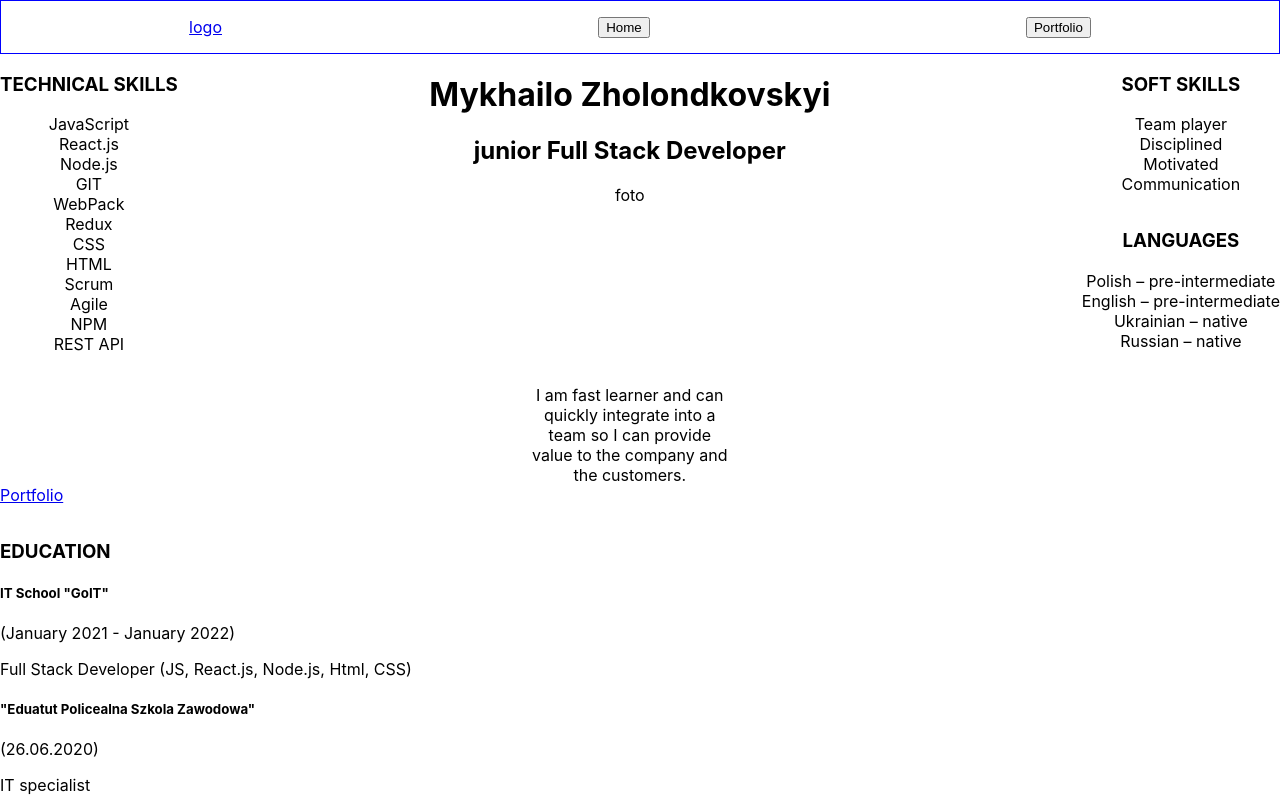
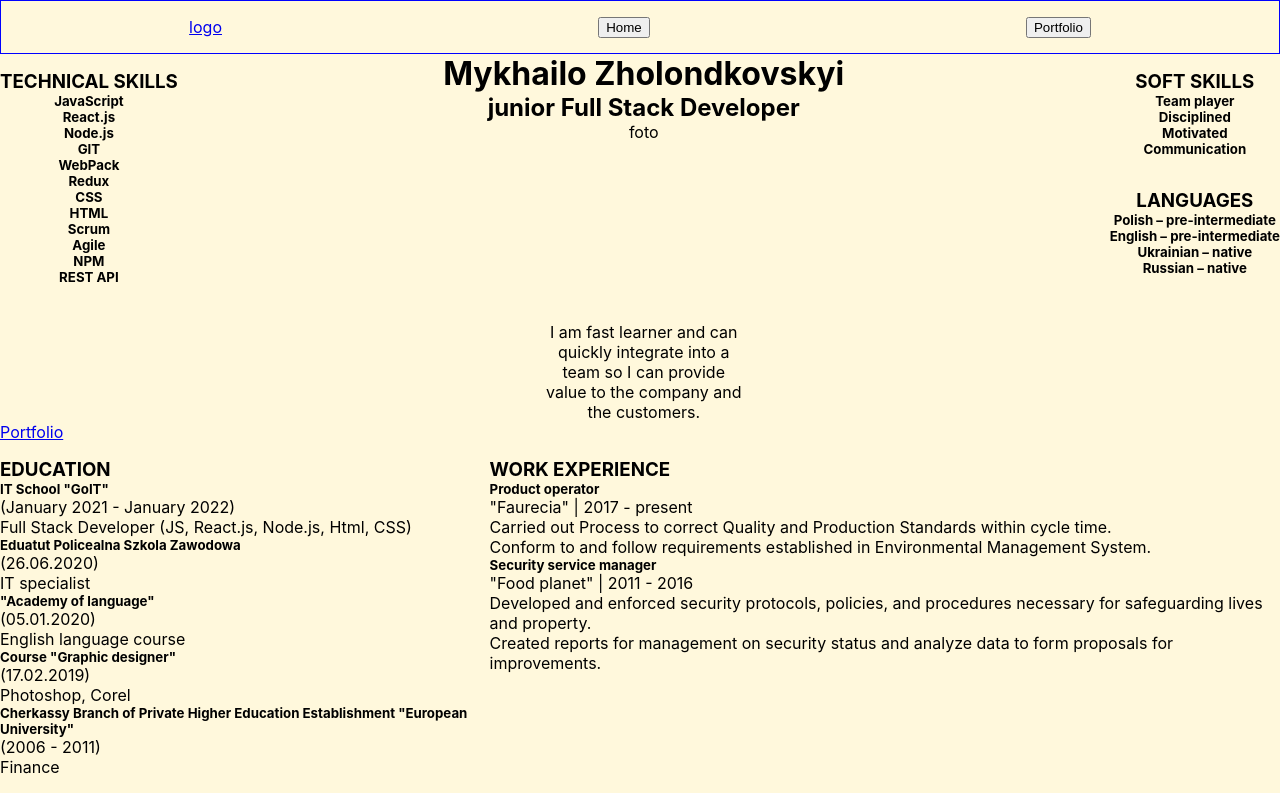
Before and after one commit to MishanyaZh/about-me, a React (Create React App) app: page / in a window 1280 px wide. Shown: the top 800 px of the page. Built offline with nearby package versions, Linux system fonts and the light colour scheme.

Commit message:
EDUCATION-and-WORK_EXPERIENCE

```diff
--- a/src/App.css
+++ b/src/App.css
@@ -1,5 +1,16 @@
 .App {
+  background-color: cornsilk;
   /* text-align: center; */
+}
+
+.Navigation {
+  display: flex;
+  flex-direction: row;
+  justify-content: space-around;
+  align-items: center;
+  color: blue;
+  cursor: pointer;
+  border: 1px solid blue;
 }
 
 .App-logo {
@@ -36,13 +47,3 @@
     transform: rotate(360deg);
   }
 }
-
-.Navigation {
-  display: flex;
-  flex-direction: row;
-  justify-content: space-around;
-  align-items: center;
-  color: blue;
-  cursor: pointer;
-  border: 1px solid blue;
-}
--- a/src/App.jsx
+++ b/src/App.jsx
@@ -1,15 +1,16 @@
 import React, { Suspense } from 'react';
-import { Routes, Route, Navigate, Link } from 'react-router-dom';
+import { Routes, Route } from 'react-router-dom';
 
 import Navigation from './components/Navigation/Navigation';
 import Portfolio from './views/Portfolio';
 import Home from './views/Home/Home';
 
-import './App.css';
+import { AppBox } from './App.styled';
+// import './App.css';
 
 const App = () => {
   return (
-    <div className="App">
+    <AppBox>
       <Navigation />
       <Suspense fallback={null}>
         <Routes>
@@ -17,7 +18,7 @@ const App = () => {
           <Route path="portfolio" element={<Portfolio />} />
         </Routes>
       </Suspense>
-    </div>
+    </AppBox>
   );
 };
 
--- /dev/null
+++ b/src/App.styled.jsx
@@ -0,0 +1,5 @@
+import styled from '@emotion/styled';
+
+export const AppBox = styled.div`
+  background-color: cornsilk;
+`;
--- a/src/Skills/Skills.js
+++ b/src/Skills/Skills.js
@@ -26,3 +26,52 @@ export const LANGUAGES = [
   'Ukrainian – native',
   'Russian – native',
 ];
+
+export const EDUCATION = [
+  {
+    subtitle: 'IT School "GoIT"',
+    date: '(January 2021 - January 2022)',
+    skills: ['Full Stack Developer (JS, React.js, Node.js, Html, CSS)'],
+  },
+  {
+    subtitle: 'Eduatut Policealna Szkola Zawodowa',
+    date: '(26.06.2020)',
+    skills: ['IT specialist'],
+  },
+  {
+    subtitle: '"Academy of language"',
+    date: '(05.01.2020)',
+    skills: ['English language course'],
+  },
+  {
+    subtitle: 'Course "Graphic designer"',
+    date: '(17.02.2019)',
+    skills: ['Photoshop, Corel'],
+  },
+  {
+    subtitle:
+      'Cherkassy Branch of Private Higher Education Establishment "European University"',
+    date: '(2006 - 2011)',
+    skills: ['Finance'],
+  },
+];
+
+export const WORK_EXPERIENCE = [
+  {
+    subtitle: 'Product operator',
+    date: '"Faurecia" | 2017 - present',
+    skills: [
+      'Carried out Process to correct Quality and Production Standards within cycle time.',
+      'Conform to and follow requirements established in Environmental Management System.',
+    ],
+  },
+
+  {
+    subtitle: 'Security service manager',
+    date: '"Food planet" | 2011 - 2016',
+    skills: [
+      'Developed and enforced security protocols, policies, and procedures necessary for safeguarding lives and property.',
+      'Created reports for management on security status and analyze data to form proposals for improvements.',
+    ],
+  },
+];
--- a/src/components/Education/Education.jsx
+++ /dev/null
@@ -1,40 +0,0 @@
-import { EductionBox } from './Education.styled';
-const Education = () => {
-  return (
-    <EductionBox>
-      <ul>
-        <h3>EDUCATION</h3>
-        <li>
-          <h5>IT School "GoIT"</h5>
-          <span>(January 2021 - January 2022)</span>
-          <p>Full Stack Developer (JS, React.js, Node.js, Html, CSS)</p>
-        </li>
-        <li>
-          <h5>"Eduatut Policealna Szkola Zawodowa"</h5>
-          <span>(26.06.2020)</span>
-          <p>IT specialist</p>
-        </li>
-        <li>
-          <h5>Academy of language</h5>
-          <span>(05.01.2020)</span>
-          <p>English language course</p>
-        </li>
-        <li>
-          <h5>Course "Graphic designer"</h5>
-          <span>(17.02.2019)</span>
-          <p>(Photoshop, Corel)</p>
-        </li>
-        <li>
-          <h5>
-            Cherkassy Branch of Private Higher Education Establishment "European
-            University"
-          </h5>
-          <span>(2006 - 2011)</span>
-          <p>Finance</p>
-        </li>
-      </ul>
-    </EductionBox>
-  );
-};
-
-export default Education;
--- a/src/components/Education/Education.styled.jsx
+++ /dev/null
@@ -1,5 +0,0 @@
-import styled from '@emotion/styled';
-
-export const EductionBox = styled.div`
-  display: flex;
-`;
--- a/src/components/SkillsList/SkilsList.jsx
+++ b/src/components/SkillsList/SkilsList.jsx
@@ -1,13 +1,26 @@
-// import { TECHNICAL_SKILLS } from '../../json/TECHNICAL-SKILLS';
-
-const SkillsList = ({ SKILLS, title }) => {
+const SkillsList = ({ SKILLS, title, type }) => {
   return (
     <div>
       <ul>
         <h3>{title}</h3>
-        {SKILLS.map((item, index) => (
-          <li key={index}>{item}</li>
-        ))}
+        {type !== 'DownPage' &&
+          SKILLS.map((item, index) => (
+            <li key={index}>
+              <h5>{item}</h5>
+            </li>
+          ))}
+        {type === 'DownPage' &&
+          SKILLS.map((item, index) => (
+            <li key={index}>
+              <h5>{item.subtitle}</h5>
+              <span>{item.date}</span>
+              <ul>
+                {item.skills.map((skill, index) => (
+                  <li key={index}>{skill}</li>
+                ))}
+              </ul>
+            </li>
+          ))}
       </ul>
     </div>
   );
--- a/src/index.css
+++ b/src/index.css
@@ -23,3 +23,11 @@ ol {
   list-style: none;
   padding: 0;
 }
+
+h1,
+h2,
+h3,
+h4,
+h5 {
+  margin: 0;
+}
--- a/src/views/Home/Home.jsx
+++ b/src/views/Home/Home.jsx
@@ -3,10 +3,21 @@ import { Link } from 'react-router-dom';
 
 import MainInfo from '../../components/MainInfo/MainInfo';
 import SkillsList from '../../components/SkillsList/SkilsList';
-import Education from '../../components/Education/Education';
 
-import { FrontPage, TechnicalSkills, SoftSkills } from './Home.styled';
-import { TECHNICAL_SKILLS, SOFT_SKILLS, LANGUAGES } from '../../Skills/Skills';
+import {
+  FrontPage,
+  TechnicalSkills,
+  SoftSkills,
+  DownPage,
+} from './Home.styled';
+import {
+  TECHNICAL_SKILLS,
+  SOFT_SKILLS,
+  LANGUAGES,
+  EDUCATION,
+  WORK_EXPERIENCE,
+} from '../../Skills/Skills';
+
 const Home = () => {
   return (
     <div>
@@ -21,7 +32,14 @@ const Home = () => {
         </SoftSkills>
       </FrontPage>
       <Link to="/portfolio">Portfolio</Link>
-      <Education />
+      <DownPage>
+        <SkillsList SKILLS={EDUCATION} title={'EDUCATION'} type="DownPage" />
+        <SkillsList
+          SKILLS={WORK_EXPERIENCE}
+          title={'WORK EXPERIENCE'}
+          type="DownPage"
+        />
+      </DownPage>
     </div>
   );
 };
--- a/src/views/Home/Home.styled.jsx
+++ b/src/views/Home/Home.styled.jsx
@@ -24,3 +24,11 @@ export const SoftSkills = styled.div`
     justify-content: space-around;
   }
 `;
+
+export const DownPage = styled.div`
+  display: flex;
+  justify-content: space-around;
+  @media (max-width: 766px) {
+    flex-direction: column;
+  }
+`;
```
